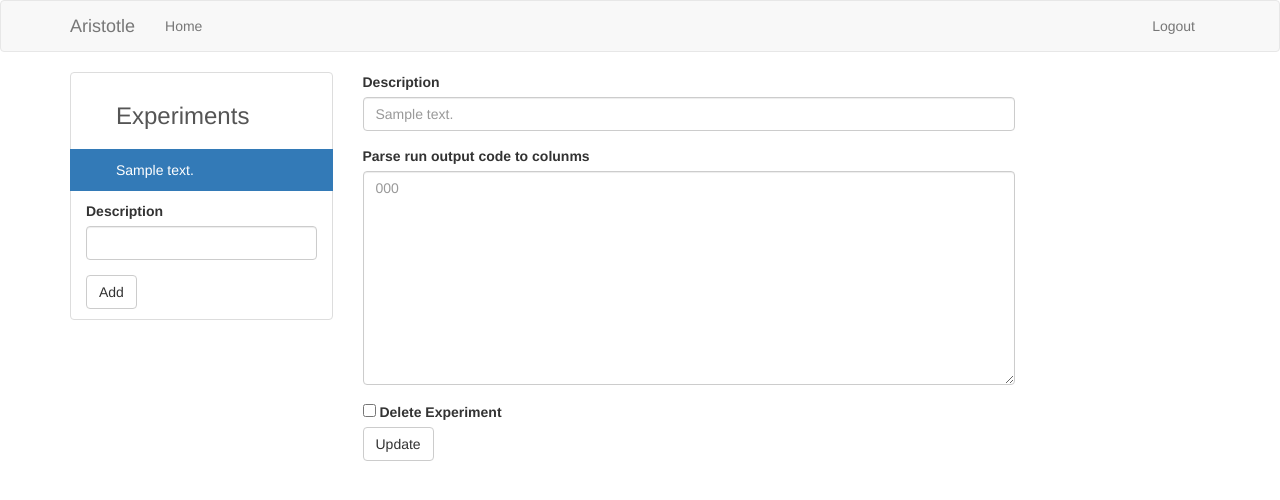
After one commit to yonigottesman/aristotle, a Flask app: page /experiment/1/settings in a window 1280 px wide. The commit adds this page. Shown: the top 500 px of the page. Run offline with Flask 2, Linux system fonts and the light colour scheme; a user stored in the database is signed in; tables that the repository leaves empty hold one stand-in row (values such as "Sample post"); some libraries are stand-ins or nearby versions.

Commit message:
run user code to parse columns.

```diff
--- a/app/forms.py
+++ b/app/forms.py
@@ -31,10 +31,28 @@ class RegistrationForm(FlaskForm):
 
 
 class AddRunForm(FlaskForm):
+    columns = StringField('Columns - CSV String', validators=[])
     description = StringField('Description', validators=[DataRequired()])
-    run_result = TextAreaField('Run Output', validators=[Length(min=0, max=1540), DataRequired()])
+    run_result = TextAreaField('Run Output', validators=[ DataRequired()])
     submit = SubmitField('Add')
+
+
+class EditRunForm(FlaskForm):
+    columns = StringField('Columns - CSV String', validators=[])
+    description = StringField('Description', validators=[])
+    run_result = TextAreaField('Run Output', validators=[])
+    delete = BooleanField('Delete Run')
+    submit = SubmitField('Update')
+
 
 class AddExperimentForm(FlaskForm):
     description = StringField('Description', validators=[DataRequired()])
     submit = SubmitField('Add')
+
+
+class EditExperimentForm(FlaskForm):
+    description = StringField('Description', validators=[])
+    columns = StringField('Columns - CSV String', validators=[])
+    delete = BooleanField('Delete Experiment')
+    column_extract_code = TextAreaField('Parse run output code to colunms', validators=[])
+    submit = SubmitField('Update')
--- a/app/models.py
+++ b/app/models.py
@@ -27,11 +27,12 @@ class User(UserMixin, db.Model):
 
 class Experiment(db.Model):
     id = db.Column(db.Integer, primary_key=True)
-    description = db.Column(db.String(50))
+    description = db.Column(db.String(150))
+    columns = db.Column(db.String(400))
     runs = db.relationship('Run', backref='experiment', lazy='dynamic'
                            , cascade='delete')
     user_id = db.Column(db.Integer, db.ForeignKey('user.id'))
-
+    column_extract_code = db.Column(db.String(600))
     def __repr__(self):
         return '<Experiment {}>'.format(self.description)
 
@@ -42,6 +43,7 @@ class Run(db.Model):
     run_result = db.Column(db.String(500))
     user_id = db.Column(db.Integer, db.ForeignKey('user.id'))
     experiment_id = db.Column(db.Integer, db.ForeignKey('experiment.id'))
+    columns = db.Column(db.String(400))
 
     def __repr__(self):
         return '<Run {}>'.format(self.description)
--- a/app/routes.py
+++ b/app/routes.py
@@ -5,34 +5,144 @@ from flask_login import current_user, login_user
 from flask_login import logout_user
 from flask_login import login_required
 from app.models import User, Run, Experiment
-from app.forms import RegistrationForm, AddRunForm, AddExperimentForm
+from app.forms import RegistrationForm, AddRunForm, AddExperimentForm, EditExperimentForm, EditRunForm
 from app import db
 from flask import request
 from werkzeug.urls import url_parse
+from RestrictedPython import compile_restricted
+from AccessControl.ZopeGuards import get_safe_globals
 
 
+@login_required
+@app.route('/experiment/<experiment_id>/run/<run_id>', methods=['GET', 'POST'])
+def run(experiment_id,run_id):
+    run = Run.query.filter_by(id=run_id, user_id=current_user.id).first_or_404()
+
+    form = EditRunForm()
+    if form.validate_on_submit():
+        if form.delete.data == True:
+            db.session.delete(run)
+            db.session.commit()
+            return redirect(url_for('experiment', experiment_id=experiment_id))
+        else:
+            if form.description.data != '':
+                run.description = form.description.data
+            if form.columns.data != '':
+                if validat_csv(form.columns.data) == False:
+                    flash('columns wrongs format: ' + form.columns.data)
+                    return redirect(url_for('run',experiment_id=experiment_id,run_id=run_id))
+                run.columns = form.columns.data
+            if form.run_result.data != '':
+                run.run_result = form.run_result.data
+
+            db.session.add(run)
+            db.session.commit()
+            return redirect(url_for('experiment', experiment_id=experiment_id))
+
+    add_experiment_form = AddExperimentForm()
+    experiments = current_user.experiments.all()
+
+    run = Run.query.get(run_id)
+
+    return render_template("run.html", title='Run', form=form
+                           , add_experiment_form=add_experiment_form
+                           , experiments=experiments
+                           , run=run)
+
+def validat_csv(line):
+    if line is None:
+        return True
+    for i in line.split(','):
+        if i.strip() != '':
+            if len(i.split('=')) != 2:
+                return False
+    return True
+
+
+def create_experiment_table(experiment_id):
+    runs = current_user.runs.filter(Run.experiment_id==int(experiment_id))
+    column_names = []
+    run_columns_dict = {}
+    for run in runs:
+        columns_raw = run.columns.split(',')
+        column_dict = {}
+        for column_raw in columns_raw:
+            if column_raw != '':
+                name = column_raw.split('=')[0].strip()
+                value = column_raw.split('=')[1].strip()
+                if name not in column_names:
+                    column_names.append(name)
+                column_dict[name] = value
+        run_columns_dict[run] = column_dict
+
+    table = []
+
+    # Now expand all run to have all column_names and set irelevant '-'
+    for run in runs:
+        defaults = dict([(name, '-') for name in column_names])
+        defaults.update(run_columns_dict[run])
+        run_columns_dict[run] = defaults
+        table.append({'run_id':run.id, 'columns':list(defaults.values())})
+
+    return [column_names] + table
+
+
+@login_required
 @app.route('/experiment/<experiment_id>', methods=['GET', 'POST'])
 def experiment(experiment_id):
 
-    Experiment.query.filter_by(id=experiment_id).first_or_404()
+    experiment = Experiment.query.filter_by(id=experiment_id).first_or_404()
+    form = AddRunForm()
+    if form.validate_on_submit():
+        columns = ''
+        if experiment.column_extract_code is not None:
+            # TODO This part should be done once when code is submitted.
+            source_code = experiment.column_extract_code
+            byte_code = compile_restricted(source_code, filename='<inline code>', mode='exec')
+            loc = {}
+            exec(byte_code,get_safe_globals(),loc)
+            columns = loc['parse'](form.run_result.data)
+            if columns is None:
+                columns = ''
 
-    form = AddRunForm()
-    add_experiment_form = AddExperimentForm()
-    if form.validate_on_submit():
+            if validat_csv(columns) == False:
+                flash('exctracted columns wrongs format: ' + columns)
+                return redirect(url_for('experiment',experiment_id=experiment_id))
+
+        if validat_csv(form.columns.data) == False:
+            flash('columns wrongs format: ' + form.columns.data)
+            return redirect(url_for('experiment',experiment_id=experiment_id))
+
+        if columns == '':
+            columns = form.columns.data
+        else:
+            columns = columns + form.columns.data
+
         run = Run(description=form.description.data
                   , run_result=form.run_result.data, owner=current_user
+                  , columns=columns
                   , experiment_id=int(experiment_id))
 
         db.session.add(run)
         db.session.commit()
+
         return redirect(url_for('experiment',experiment_id=experiment_id))
+
     experiments = current_user.experiments.all()
 
-    runs = current_user.runs.filter(Run.experiment_id==int(experiment_id))
-    return render_template("index.html", title='Home Page', runs=runs, form=form
+    t = create_experiment_table(experiment_id)
+    table = t[1:]
+    columns = t[0]
+
+    add_experiment_form = AddExperimentForm()
+
+    return render_template("experiment.html", title='Experiment', form=form
                            , add_experiment_form=add_experiment_form
                            , experiments=experiments
-                           , experiment_id=int(experiment_id))
+                           , experiment_id=int(experiment_id)
+                           , columns=columns
+                           , table=table
+                           , column_range=range(len(columns)))
 
 
 @app.route('/', methods=['GET', 'POST'])
@@ -89,15 +199,50 @@ def register():
     return render_template('register.html', title='Register', form=form)
 
 
+@login_required
 @app.route('/add_experiment', methods=['GET', 'POST'])
 def add_experiment():
     form = AddExperimentForm()
     if form.validate_on_submit():
         experiment = Experiment(description=form.description.data
-                                , owner=current_user)
+                                , owner=current_user
+                                , columns='')
         db.session.add(experiment)
         db.session.commit()
         return redirect(url_for('experiment', experiment_id=experiment.id))
 
     #TODO flash an error?
     return redirect(url_for('index'))
+
+
+@app.route('/experiment/<experiment_id>/settings', methods=['GET', 'POST'])
+@login_required
+def experiment_settings(experiment_id):
+
+    experiment = Experiment.query.filter_by(id=experiment_id).first_or_404()
+    form = EditExperimentForm()
+    if form.validate_on_submit():
+        if form.delete.data == True:
+            db.session.delete(experiment)
+            db.session.commit()
+            return redirect(url_for('index'))
+        else:
+            if form.description.data != '':
+                experiment.description = form.description.data
+            if form.columns.data != '':
+                experiment.columns = form.columns.data
+            if form.column_extract_code.data != '':
+                experiment.column_extract_code = form.column_extract_code.data
+
+            db.session.add(experiment)
+            db.session.commit()
+            return redirect(url_for('experiment', experiment_id=experiment_id))
+    else:
+        experiments = current_user.experiments.all()
+        add_experiment_form = AddExperimentForm()
+
+        return render_template("experiment_settings.html", title='Settings', form=form
+                               , experiments=experiments
+                               , add_experiment_form=add_experiment_form
+                               , experiment_id=int(experiment_id)
+                               ,experiment=experiment)
--- /dev/null
+++ b/app/templates/_experiments.html
@@ -0,0 +1,38 @@
+      <ul class="list-group list-group-flush">
+        <a class="list-group-item list-group-item-action list-group-item-dark">
+          <h3>
+              <div class "container">
+                <div class="row">
+                  <div class="col-xs-1">
+                    <!-- <input type="checkbox"/>                     -->
+                  </div>
+                  <div class="col-sm-10">
+                    Experiments
+                  </div>
+                </div>
+              </div>
+          </h3>
+
+
+        </a>
+            {% for experiment in experiments %}
+            {% if experiment.id == experiment_id %}
+            <a href="{{ url_for('experiment',experiment_id=experiment.id) }}" class="list-group-item list-group-item-action active">
+            {% else %}
+            <a href="{{ url_for('experiment',experiment_id=experiment.id) }}" class="list-group-item list-group-item-action">
+            {% endif %}
+
+              <div class "container">
+                <div class="row">
+                  <div class="col-xs-1">
+
+                  </div>
+                  <div class="col-sm-10">
+                    {{experiment.description}}
+                  </div>
+                </div>
+              </div>
+            </a>
+            {% endfor %}
+        <li class="list-group-item list-group-item-action ">      {{ wtf.quick_form(add_experiment_form, action=url_for('add_experiment'))}}</li>
+      </ul>
--- /dev/null
+++ b/app/templates/experiment_settings.html
@@ -0,0 +1,47 @@
+{% extends "base.html" %}
+{% import 'bootstrap/wtf.html' as wtf %}
+
+{% block app_content %}
+
+<div class="row">
+
+  <div class="col-sm-3">
+    {% include '_experiments.html' %}
+  </div>
+
+
+  <div class="col-lg-7">
+
+    <form action="" method="post">
+      {{ form.hidden_tag() }}
+      <div class="form-group {% if form.description.errors %} has-error {% endif %} ">
+        {{form.description.label}}
+        {{form.description(placeholder=experiment.description, class="form-control") }}
+        {% for error in form.description.errors %}
+        <span style="color: red;">[{{ error }}]</span>
+        {% endfor %}
+      </div>
+
+      <!-- <div class="form-group "> -->
+      <!--   {{form.columns.label}} -->
+      <!--   {{form.columns(class="form-control")}} -->
+      <!-- </div> -->
+
+      <div class="form-group ">
+        {{form.column_extract_code.label}}
+        {{form.column_extract_code(class="form-control",rows="10",default="xxx",placeholder=experiment.column_extract_code)}}
+      </div>
+
+      <div class="form-check ">
+        {{form.delete(class="form-check-input")}}
+        {{form.delete.label(class="form-check-label")}}
+      </div>
+
+      {{form.submit(class="btn btn-default")}}
+
+    </form>
+
+  </div>
+</div>
+
+{% endblock %}
```
Also changed, not shown: app/templates/experiment.html (added, +63 -0 lines), app/templates/index.html (+21 -42 lines), app/templates/run.html (added, +38 -0 lines), migrations/versions/3cce3b9cf2a0_added_columns_to_run.py (added, +28 -0 lines), migrations/versions/8377b06cfce6_added_extract_code.py (added, +28 -0 lines), migrations/versions/b1f2d3eccabf_added_columns.py (added, +28 -0 lines), requirements.txt (+30 -0 lines).
